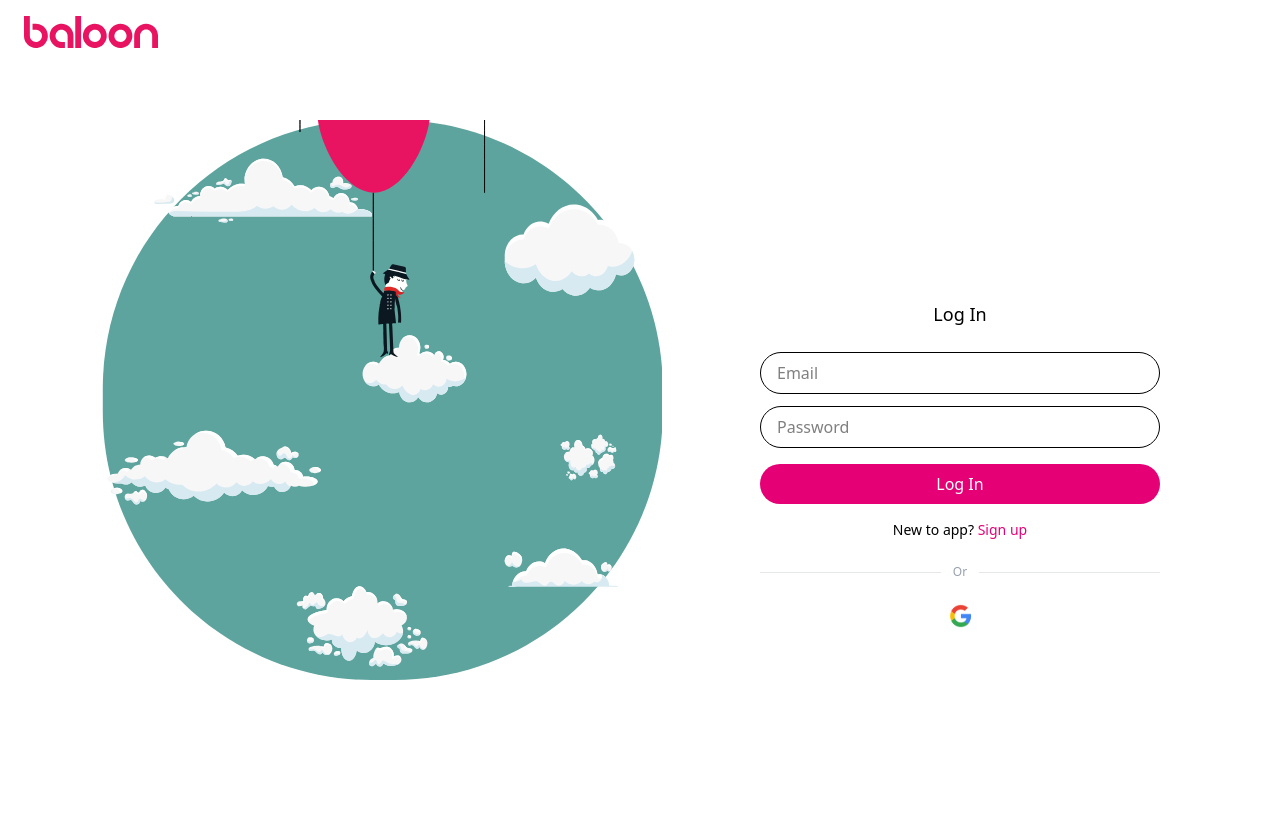
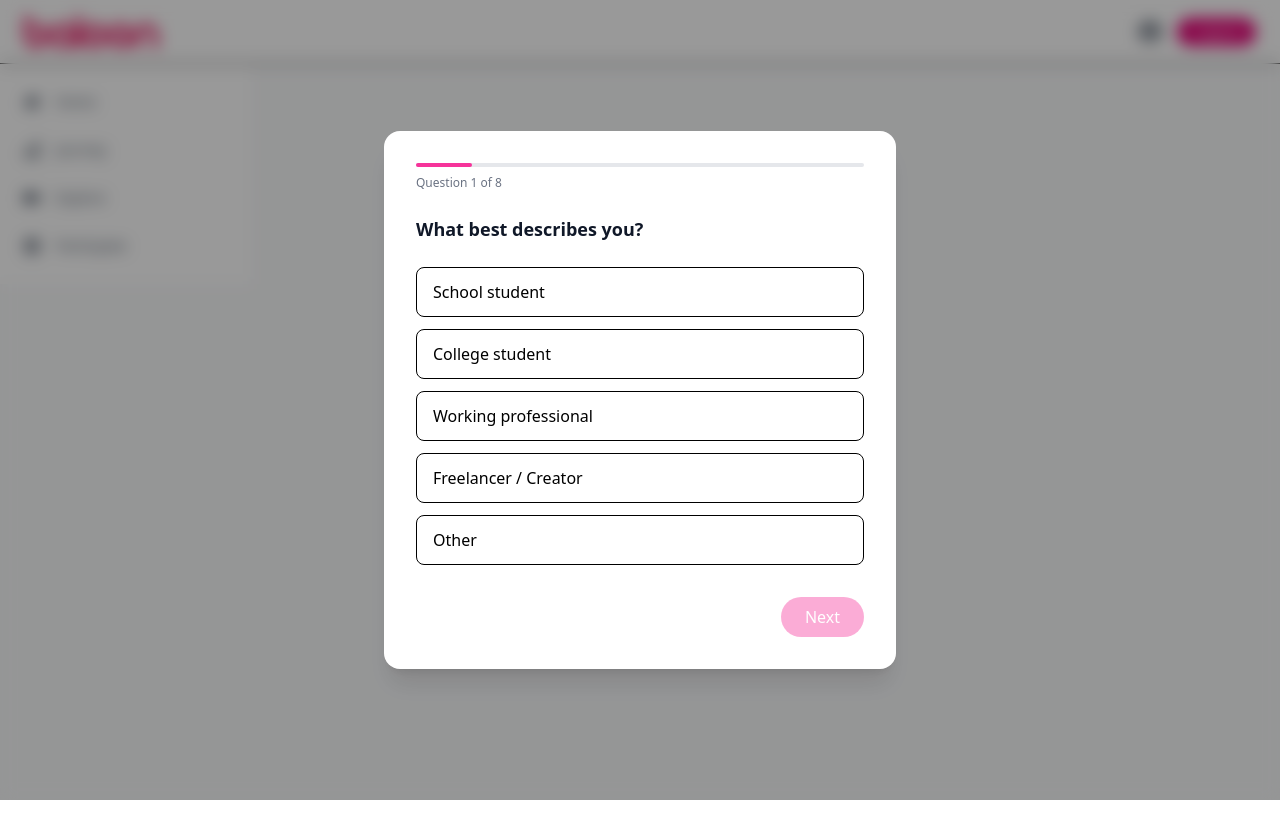
Before and after one commit to ifnavneetrajput/baloon-proto, a React (Vite) app: page /onboarding in a window 1280 px wide. Before the commit this address led to /login. Shown: the top 838 px of the page. After the commit the page ends 800 px from the top, so only its background shows below. Built offline with nearby package versions, Linux system fonts and the light colour scheme; no server answers; the database is empty; sample sign-in values are in the browser's storage.

Commit message:
added questinaries

```diff
--- a/src/App.jsx
+++ b/src/App.jsx
@@ -9,6 +9,8 @@ import PublicLayout from "./Components/PublicLayout";
 import Home from "./Components/Home";
 import Participate from "./Components/Participate";
 import Profile from './Components/Profile';
+import Questionaries from "./Components/Questionaries";
+
 function App() {
   return (
     <BrowserRouter>
@@ -25,6 +27,7 @@ function App() {
             </ProtectedRoute>
           }
         >
+          <Route path="/onboarding" element={<Questionaries />} />
           <Route path="/home" element={<Home />} />
           <Route path="/participate" element={<Participate />} />
           <Route path="/journey" element={<JourneyPage />} />
--- a/src/Components/ProtectedRoute.jsx
+++ b/src/Components/ProtectedRoute.jsx
@@ -1,29 +1,50 @@
-import { Navigate } from "react-router-dom";
-import { auth } from "../utils/firebase";
+import { Navigate, useLocation } from "react-router-dom";
+import { auth, db } from "../utils/firebase";
 import { useEffect, useState } from "react";
 import { onAuthStateChanged } from "firebase/auth";
+import { doc, onSnapshot } from "firebase/firestore";
 
 const ProtectedRoute = ({ children }) => {
   const [user, setUser] = useState(undefined);
+  const [userData, setUserData] = useState(undefined);
+  const location = useLocation();
 
   useEffect(() => {
-    const unsub = onAuthStateChanged(auth, (firebaseUser) => {
+    let unsubUserDoc = null;
+
+    const unsubAuth = onAuthStateChanged(auth, (firebaseUser) => {
+      if (!firebaseUser) {
+        setUser(null);
+        setUserData(null);
+        return;
+      }
+
       setUser(firebaseUser);
+
+      unsubUserDoc = onSnapshot(doc(db, "users", firebaseUser.uid), (snap) => {
+        setUserData(snap.exists() ? snap.data() : {});
+      });
     });
 
-    return () => unsub();
+    return () => {
+      unsubAuth();
+      if (unsubUserDoc) unsubUserDoc();
+    };
   }, []);
 
-
-  if (user === undefined) {
-    return null;
-  }
-
+  if (user === undefined || userData === undefined) return null;
 
   if (!user) {
     return <Navigate to="/login" replace />;
   }
 
+  if (!userData.onboardingCompleted && location.pathname !== "/onboarding") {
+    return <Navigate to="/onboarding" replace />;
+  }
+
+  if (userData.onboardingCompleted && location.pathname === "/onboarding") {
+    return <Navigate to="/home" replace />;
+  }
 
   return children;
 };
--- /dev/null
+++ b/src/Components/Questionaries.jsx
@@ -0,0 +1,222 @@
+import { useState } from "react";
+import { auth, db } from "../utils/firebase";
+import { doc, setDoc, serverTimestamp } from "firebase/firestore";
+import { useNavigate } from "react-router-dom";
+
+
+const QUESTIONS = [
+  {
+    key: "role",
+    question: "What best describes you?",
+    type: "single",
+    options: [
+      "School student",
+      "College student",
+      "Working professional",
+      "Freelancer / Creator",
+      "Other",
+    ],
+  },
+  {
+    key: "level",
+    question: "What is your current level?",
+    type: "single",
+    options: [
+      "Class 9–10",
+      "Class 11–12",
+      "Undergraduate",
+      "Postgraduate",
+      "Working professional",
+    ],
+  },
+  {
+    key: "goals",
+    question: "Why are you joining Baloon?",
+    type: "multi",
+    max: 2,
+    options: [
+      "Explore my interests",
+      "Improve my skills",
+      "Participate in competitions",
+      "Build a strong profile / portfolio",
+    ],
+  },
+  {
+    key: "interests",
+    question: "Which areas are you most interested in?",
+    type: "multi",
+    max: 3,
+    options: [
+      "Technology & Coding",
+      "Design & Creativity",
+      "Content Creation",
+      "Arts / Music / Dance",
+      "Sports & Fitness",
+      "Business & Entrepreneurship",
+      "Public Speaking",
+    ],
+  },
+  {
+    key: "confidence",
+    question: "How confident are you in these interests?",
+    type: "single",
+    options: ["Just exploring", "Beginner", "Intermediate", "Advanced"],
+  },
+  {
+    key: "activityType",
+    question: "What type of activities do you prefer?",
+    type: "single",
+    options: [
+      "Solo challenges",
+      "Team competitions",
+      "Short challenges",
+      "Long-term projects",
+    ],
+  },
+  {
+    key: "frequency",
+    question: "How often would you like to participate?",
+    type: "single",
+    options: ["Occasionally", "Monthly", "2–3 times a month", "Weekly"],
+  },
+  {
+    key: "expectation",
+    question:
+      "Complete this sentence: “If Baloon helps me with ____, it will be worth it for me.”",
+    type: "text",
+  },
+];
+
+const Questionaries = () => {
+  const user = auth.currentUser;
+  const navigate = useNavigate();
+
+  const [step, setStep] = useState(0);
+  const [answers, setAnswers] = useState({});
+  const [loading, setLoading] = useState(false);
+
+  const current = QUESTIONS[step];
+  const progress = ((step + 1) / QUESTIONS.length) * 100;
+
+  const handleSelect = (option) => {
+    if (current.type === "single") {
+      setAnswers({ ...answers, [current.key]: option });
+    }
+
+    if (current.type === "multi") {
+      const prev = answers[current.key] || [];
+      if (prev.includes(option)) {
+        setAnswers({
+          ...answers,
+          [current.key]: prev.filter((o) => o !== option),
+        });
+      } else if (prev.length < current.max) {
+        setAnswers({
+          ...answers,
+          [current.key]: [...prev, option],
+        });
+      }
+    }
+  };
+
+  const canContinue = () => {
+    const value = answers[current.key];
+    if (current.type === "text") return value?.length > 3;
+    if (current.type === "multi") return value?.length > 0;
+    return !!value;
+  };
+
+ const handleNext = async () => {
+   if (loading) return;
+
+   if (step === QUESTIONS.length - 1) {
+     setLoading(true);
+
+     await setDoc(doc(db, "user_questionnaires", user.uid), {
+       ...answers,
+       completedAt: serverTimestamp(),
+     });
+
+     await setDoc(
+       doc(db, "users", user.uid),
+       { onboardingCompleted: true },
+       { merge: true },
+     );
+
+     navigate("/home", { replace: true });
+     return;
+   }
+
+   setStep((prev) => prev + 1);
+ };
+
+if (!user) return null;
+if (!current) return null;
+
+
+  return (
+    <div className="fixed inset-0 z-50 flex items-center justify-center bg-black/40 backdrop-blur-sm px-4">
+      <div className="w-full max-w-lg bg-white rounded-2xl shadow-xl p-6 sm:p-8">
+        <div className="mb-6">
+          <div className="w-full h-1 bg-gray-200 rounded">
+            <div
+              className="h-1 bg-pink-500 rounded"
+              style={{ width: `${progress}%` }}
+            />
+          </div>
+          <p className="text-xs text-gray-500 mt-2">
+            Question {step + 1} of {QUESTIONS.length}
+          </p>
+        </div>
+
+        <h2 className="text-lg font-semibold text-gray-900 mb-6">
+          {current.question}
+        </h2>
+
+        <div className="space-y-3">
+          {current.type === "text" ? (
+            <input
+              type="text"
+              value={answers[current.key] || ""}
+              onChange={(e) =>
+                setAnswers({ ...answers, [current.key]: e.target.value })
+              }
+              className="w-full border rounded-lg px-4 py-2"
+            />
+          ) : (
+            current.options.map((option) => {
+              const selected =
+                current.type === "multi"
+                  ? answers[current.key]?.includes(option)
+                  : answers[current.key] === option;
+
+              return (
+                <button
+                  key={option}
+                  onClick={() => handleSelect(option)}
+                  className={`w-full text-left px-4 py-3 rounded-lg border ${
+                    selected ? "bg-pink-500 text-white border-pink-500" : ""
+                  }`}
+                >
+                  {option}
+                </button>
+              );
+            })
+          )}
+        </div>
+
+        <div className="mt-8 flex justify-end">
+          <button
+            disabled={!canContinue() || loading}
+            onClick={handleNext}
+            className="bg-pink-500 text-white px-6 py-2 rounded-full disabled:opacity-40"
+          >
+            {step === QUESTIONS.length - 1 ? "Finish" : "Next"}
+          </button>
+        </div>
+      </div>
+    </div>
+  );
+};
+
+export default Questionaries;
--- a/src/Components/Signup.jsx
+++ b/src/Components/Signup.jsx
@@ -50,12 +50,11 @@ const Signup = () => {
         password,
       );
 
-      // Save name in Auth profile
       await updateProfile(userCredential.user, {
         displayName: fullName,
       });
 
-      // Save extra data in Firestore
+
       await setDoc(doc(db, "users", userCredential.user.uid), {
         fullName,
         email,
@@ -64,7 +63,7 @@ const Signup = () => {
         createdAt: new Date(),
       });
 
-      navigate("/home");
+     navigate("/onboarding");
     } catch (err) {
       setError(getErrorMessage(err.code));
     } finally {
```
